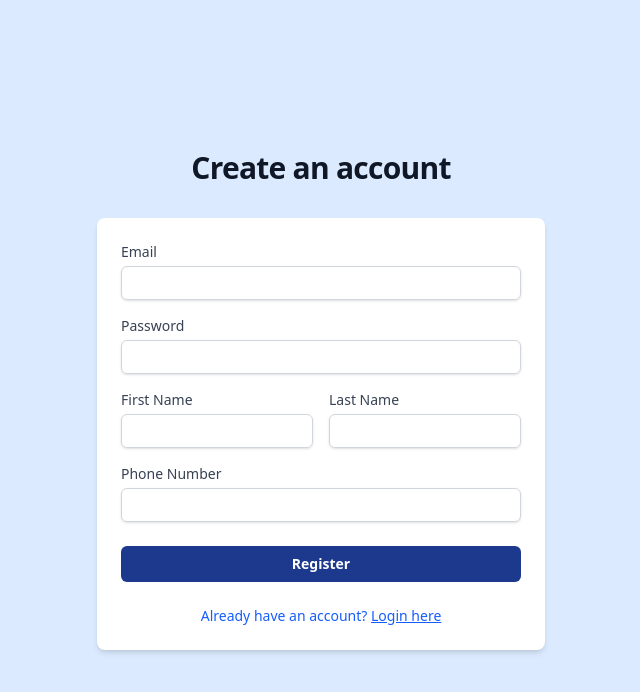
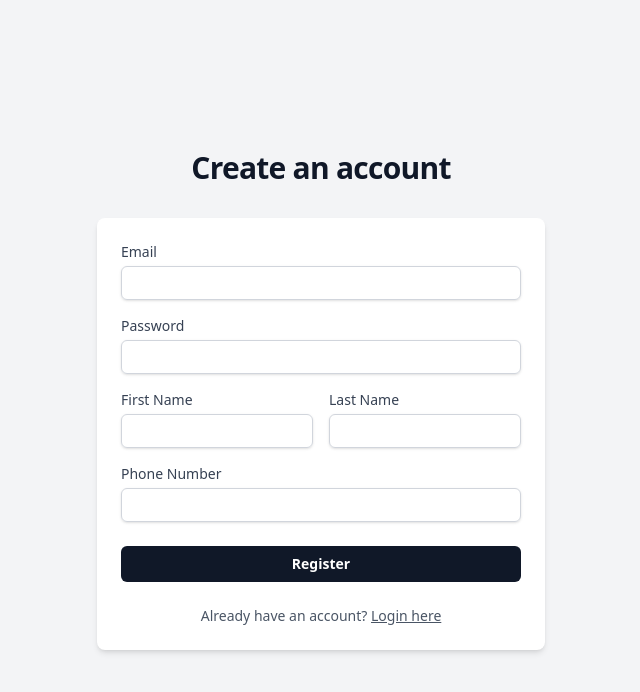
Before and after one commit to Alfiya2109/ai-chatbot, a React (Vite) app in the folder frontend/: page /register in a window 1280 px wide. Shown: the top 692 px of the page, without its empty margins (319-959 px from the left). Built offline with nearby package versions, Linux system fonts and the light colour scheme.

Commit message:
Updated UI

```diff
--- a/frontend/src/components/Register.jsx
+++ b/frontend/src/components/Register.jsx
@@ -33,7 +33,7 @@ function Register() {
   }
 
   return (
-    <div className="flex min-h-screen items-center justify-center bg-blue-100 py-12 px-4 sm:px-6 lg:px-8">
+    <div className="flex min-h-screen items-center justify-center bg-gray-100 py-12 px-4 sm:px-6 lg:px-8">
       <div className="w-full max-w-md space-y-8">
         <div className="text-center">
           <h2 className="text-center text-3xl font-bold tracking-tight text-gray-900">
@@ -54,7 +54,7 @@ function Register() {
                 value={formData.username}
 
                 onChange={handleChange}
-                className="mt-1 block w-full rounded-md border border-gray-300 shadow-sm py-1.5 px-2 focus:border-blue-500 focus:ring-blue-500 sm:text-sm"
+                className="mt-1 block w-full rounded-md border border-gray-300 shadow-sm py-1.5 px-2 focus:border-gray-500 focus:ring-gray-500 sm:text-sm"
               />
             </div>
             <div>
@@ -68,7 +68,7 @@ function Register() {
                 required
                 value={formData.password}
                 onChange={handleChange}
-                className="mt-1 block w-full rounded-md border border-gray-300 shadow-sm py-1.5 px-2 focus:border-blue-500 focus:ring-blue-500 sm:text-sm"
+                className="mt-1 block w-full rounded-md border border-gray-300 shadow-sm py-1.5 px-2 focus:border-gray-500 focus:ring-gray-500 sm:text-sm"
               />
             </div>
             <div className="grid grid-cols-1 gap-4 sm:grid-cols-2">
@@ -83,7 +83,7 @@ function Register() {
                   required
                   value={formData.first_name}
                   onChange={handleChange}
-                  className="mt-1 block w-full rounded-md border border-gray-300 shadow-sm py-1.5 px-2 focus:border-blue-500 focus:ring-blue-500 sm:text-sm"
+                  className="mt-1 block w-full rounded-md border border-gray-300 shadow-sm py-1.5 px-2 focus:border-gray-500 focus:ring-gray-500 sm:text-sm"
                 />
               </div>
               <div>
@@ -97,7 +97,7 @@ function Register() {
                   required
                   value={formData.last_name}
                   onChange={handleChange}
-                  className="mt-1 block w-full rounded-md border border-gray-300 shadow-sm py-1.5 px-2 focus:border-blue-500 focus:ring-blue-500 sm:text-sm"
+                  className="mt-1 block w-full rounded-md border border-gray-300 shadow-sm py-1.5 px-2 focus:border-gray-500 focus:ring-gray-500 sm:text-sm"
                 />
               </div>
             </div>
@@ -113,7 +113,7 @@ function Register() {
                 required
                 value={formData.phone_number}
                 onChange={handleChange}
-                className="mt-1 block w-full rounded-md border border-gray-300 shadow-sm py-1.5 px-2 focus:border-blue-500 focus:ring-blue-500 sm:text-sm"
+                className="mt-1 block w-full rounded-md border border-gray-300 shadow-sm py-1.5 px-2 focus:border-gray-500 focus:ring-gray-500 sm:text-sm"
               />
             </div>
 
@@ -127,7 +127,7 @@ function Register() {
             <button
               type="submit"
               disabled={loading}
-              className={`group relative flex w-full justify-center rounded-md bg-blue-900 py-2 px-3 text-sm font-semibold text-white hover:bg-blue-700 focus-visible:outline focus-visible:outline-2 focus-visible:outline-offset-2 focus-visible:outline-blue-900 ${
+              className={`group relative flex w-full justify-center rounded-md bg-gray-900 py-2 px-3 text-sm font-semibold text-white hover:bg-gray-700 focus-visible:outline focus-visible:outline-2 focus-visible:outline-offset-2 focus-visible:outline-gray-900 ${
                 loading ? 'opacity-70 cursor-not-allowed' : ''
               }`}
             >
@@ -136,7 +136,7 @@ function Register() {
           </div>
 
           <div className="text-sm text-center">
-            <p className="font-medium text-blue-600 hover:text-blue-500">
+            <p className="font-medium text-gray-600 hover:text-gray-500">
               Already have an account?{' '}
               <Link to="/login" className="underline">
                 Login here
```
